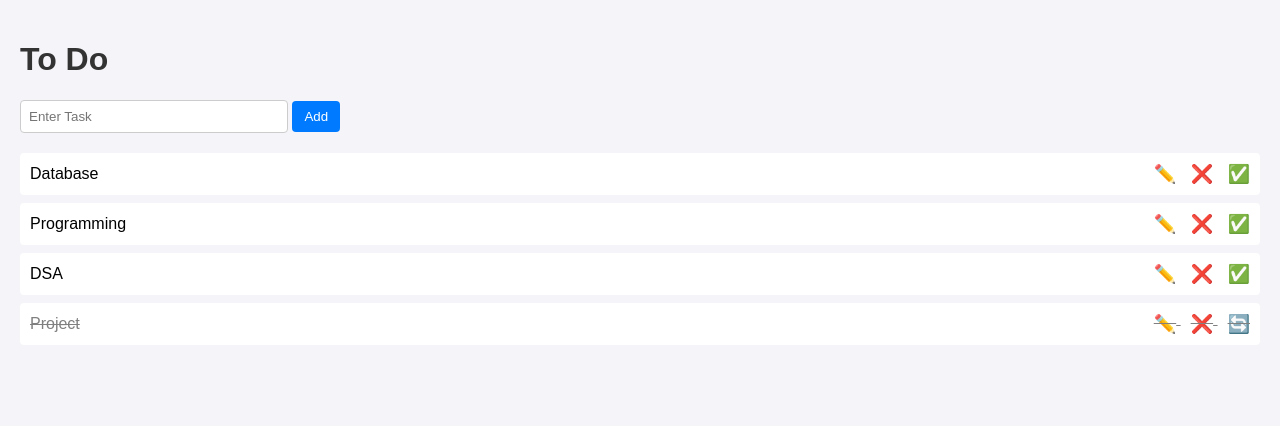
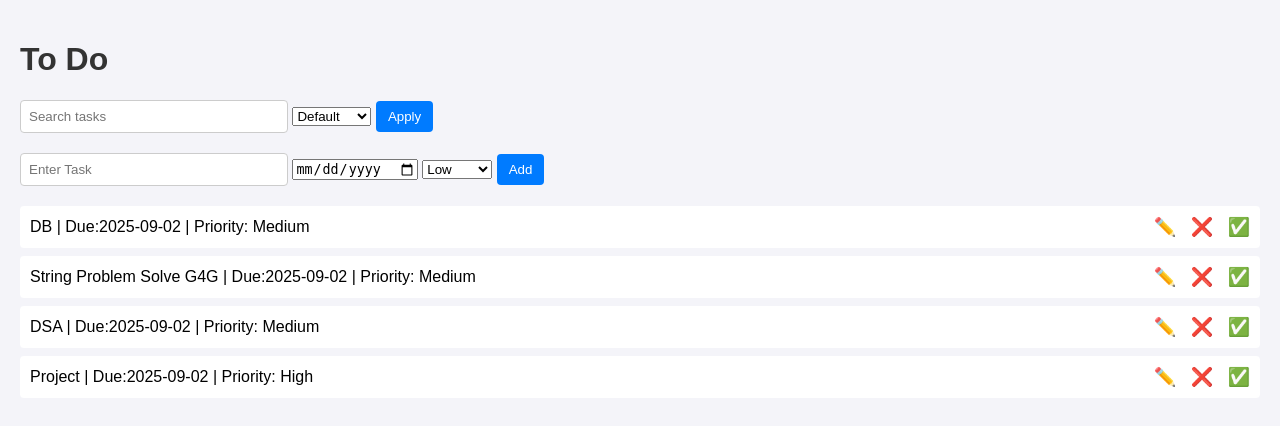
Before and after one commit to samr8/to-do-flask, a Flask app: page / in a window 1280 px wide. Shown: the top 426 px of the page. Run offline with Flask 3, Linux system fonts and the light colour scheme; data comes from the database, SQL or seed files in the repository.

Commit message:
Added sort, search, priority and due date functionality

```diff
--- a/app.py
+++ b/app.py
@@ -14,10 +14,11 @@ def init_db():
     conn=get_db_connection()
     conn.execute('''
                 create table if not exists tasks(
-                id integer primary key autoincrement,
+                id INTEGER primary key autoincrement,
                 task text not null,
                 completed INTEGER DEFAULT 0,
-                due_date text
+                due_date text,
+                priority INTEGER default 0
                 )''')
     conn.commit()
     conn.close()
@@ -26,17 +27,40 @@ init_db()   #run once at startup
 
 @app.route("/")
 def index():
+
+        search= request.args.get("search","")
+        sort=request.args.get("sort","")
+
         conn=get_db_connection()
-        tasks=conn.execute("select * from tasks").fetchall()
+        query=" SELECT * FROM tasks "
+        params=[]
+
+        if search:
+            query+=" where task like ? "
+            params.append(f"%{search}%")
+
+        if sort==" priority ":
+            query+=" order by priority desc "
+        elif sort==" due_date ":
+            query+=" order by due_date asc "
+        else:
+            query+=" order by id desc "
+
+        if params:
+         tasks = conn.execute(query, params).fetchall()
+        else:
+         tasks = conn.execute(query).fetchall()
         conn.close()
-        return render_template("index.html",tasks=tasks)
+        return render_template("index.html",tasks=tasks,search=search,sort=sort)
 
 @app.route("/add",methods=["POST"])
 def add_task():
     task=request.form.get("task")
+    due_date=request.form.get("due_date")
+    priority=request.form.get("priority")
     if task:
         conn=get_db_connection()
-        conn.execute("insert into tasks(task) values(?)",(task,))
+        conn.execute("insert into tasks(task,due_date,priority) values(?,?,?)",(task,due_date,priority))
         conn.commit()
         conn.close()
     return redirect(url_for("index"))
@@ -60,9 +84,12 @@ def edit_task(task_id):
 @app.route("/update/<int:task_id>",methods=["POST"])
 def update_task(task_id):
     new_task=request.form.get("task")
+    due_date=request.form.get("due_date")
+    priority=request.form.get("priority")
+
     if new_task:
         conn=get_db_connection()
-        conn.execute("update tasks set task=? where id=?",(new_task,task_id))
+        conn.execute("update tasks set task=?,due_date=?,priority=? where id=?",(new_task,due_date,priority,task_id))
         conn.commit()
         conn.close()
     return redirect(url_for("index"))
@@ -72,14 +99,13 @@ def toggle_task(task_id):
 
     conn=get_db_connection()
     task=conn.execute("select completed from tasks where id=?",(task_id,)).fetchone()
-    conn.commit()
+    conn.close()
 
     if task:
         new_status=0 if task["completed"] else 1
         conn.execute("update tasks set completed=? where id=?",(new_status,task_id))
         conn.commit()
 
-    conn.close()
     return redirect(url_for("index"))
 
 
--- a/templates/index.html
+++ b/templates/index.html
@@ -67,8 +67,25 @@
 </Style>
 <body>
     <h1>To Do</h1>
+      <!-- Search + Sort -->
+    <form method="GET" action="/">
+        <input type="text" name="search" placeholder="Search tasks" value="{{ search }}">
+        <select name="sort">
+            <option value="" {% if sort == "" %}selected{% endif %}>Default</option>
+            <option value="due_date" {% if sort == "due_date" %}selected{% endif %}>Due Date</option>
+            <option value="priority" {% if sort == "priority" %}selected{% endif %}>Priority</option>
+        </select>
+        <button type="submit">Apply</button>
+    </form>
+
     <form action="/add" method="POST">
         <input type="text" name="task" placeholder="Enter Task" required>
+        <input type="date" name="due_date">
+        <select name="priority">
+            <option value="0">Low</option>
+            <option value="1">Medium</option>
+            <option value="2">High</option>
+        </select>
         <button type="submit">Add</button>
     </form>
 
@@ -76,6 +93,13 @@
         {% for task in tasks %}
             <li style="{% if task['completed'] %}text-decoration: line-through; color: gray;{% endif %}">
             {{task["task"]}}
+            {% if task["due_date"]%} | Due:{{task["due_date"]}} {% endif %}
+            | Priority:
+            {% if task["priority"]==2%} High
+            {% elif task["priority"]==1%} Medium
+            {% else %} Low
+            {% endif %}
+
             <span class ="actions">
             <a href="/edit/{{task['id']}}">✏️</a>
             <a href="/delete/{{task['id']}}" onclick="return confirm('Delete this task?')">❌</a>
```
Also changed, not shown: templates/edit.html (+8 -1 lines), todo.db.
